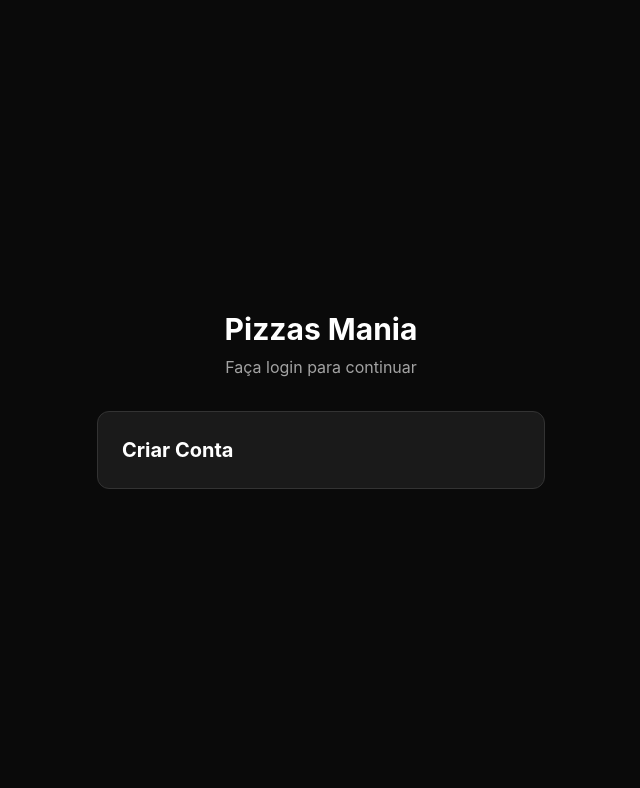
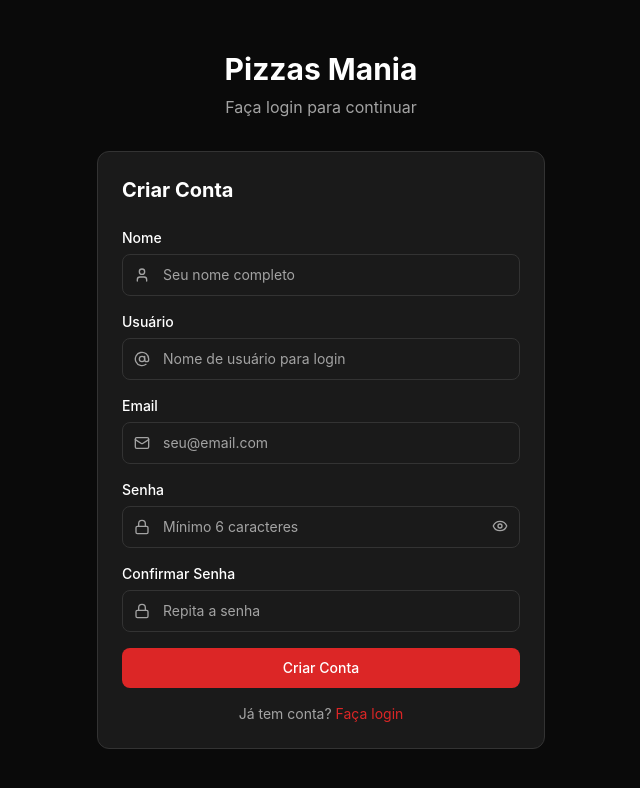
Before and after one commit to wspontes/pizzas-mania, a React (Vite) app: page /auth/register in a window 1280 px wide. Shown: the top 788 px of the page, without its empty margins (319-959 px from the left). Built offline with nearby package versions, Linux system fonts and the light colour scheme; no server answers.

Commit message:
feat: login com usuário + cadastro funcional
- Login aceita usuário (nome) ou email
- Busca email no Firestore quando usa username
- Cadastro funcional com nome, usuário, email e senha
- Salva dados do usuário no Firestore ao registrar
- Login/Register com react-hook-form + Zod

```diff
--- a/src/contexts/AuthContext.tsx
+++ b/src/contexts/AuthContext.tsx
@@ -7,7 +7,7 @@ import {
   updateProfile,
   type User as FirebaseUser,
 } from 'firebase/auth'
-import { doc, getDoc } from 'firebase/firestore'
+import { doc, getDoc, setDoc, query, where, getDocs, collection } from 'firebase/firestore'
 import { auth, db } from '@/firebase/config'
 import type { User } from '@/types'
 
@@ -15,8 +15,8 @@ interface AuthContextType {
   user: User | null
   firebaseUser: FirebaseUser | null
   loading: boolean
-  login: (email: string, password: string) => Promise<void>
-  register: (email: string, password: string, name: string) => Promise<void>
+  login: (identifier: string, password: string) => Promise<void>
+  register: (data: { name: string; username: string; email: string; password: string }) => Promise<void>
   logout: () => Promise<void>
 }
 
@@ -47,13 +47,33 @@ export function AuthProvider({ children }: { children: ReactNode }) {
     return unsubscribe
   }, [])
 
-  const login = async (email: string, password: string) => {
+  const login = async (identifier: string, password: string) => {
+    let email = identifier
+
+    if (!identifier.includes('@')) {
+      const q = query(collection(db, 'users'), where('username', '==', identifier))
+      const snapshot = await getDocs(q)
+      if (snapshot.empty) {
+        throw new Error('Usuário não encontrado')
+      }
+      email = snapshot.docs[0].data().email
+    }
+
     await signInWithEmailAndPassword(auth, email, password)
   }
 
-  const register = async (email: string, password: string, name: string) => {
-    const result = await createUserWithEmailAndPassword(auth, email, password)
-    await updateProfile(result.user, { displayName: name })
+  const register = async (data: { name: string; username: string; email: string; password: string }) => {
+    const result = await createUserWithEmailAndPassword(auth, data.email, data.password)
+    await updateProfile(result.user, { displayName: data.name })
+    await setDoc(doc(db, 'users', result.user.uid), {
+      name: data.name,
+      username: data.username,
+      email: data.email,
+      role: 'admin',
+      active: true,
+      createdAt: new Date().toISOString(),
+      updatedAt: new Date().toISOString(),
+    })
   }
 
   const logout = async () => {
--- a/src/pages/public/Login.tsx
+++ b/src/pages/public/Login.tsx
@@ -2,7 +2,7 @@ import { useState } from 'react'
 import { useNavigate, Link } from 'react-router-dom'
 import { useForm } from 'react-hook-form'
 import { zodResolver } from '@hookform/resolvers/zod'
-import { Mail, Lock, Eye, EyeOff } from 'lucide-react'
+import { User, Lock, Eye, EyeOff } from 'lucide-react'
 import { Button, Input } from '@/components/ui'
 import { useAuth } from '@/contexts/AuthContext'
 import { loginSchema, type LoginFormData } from '@/utils/validators'
@@ -22,12 +22,12 @@ export default function Login() {
     try {
       setLoading(true)
       setError('')
-      await login(data.email, data.password)
+      await login(data.identifier, data.password)
       navigate('/admin')
     } catch (err) {
       const message = err instanceof Error ? err.message : ''
-      if (message.includes('user-not-found') || message.includes('wrong-password') || message.includes('invalid-credential')) {
-        setError('Email ou senha inválidos')
+      if (message.includes('user-not-found') || message.includes('wrong-password') || message.includes('invalid-credential') || message === 'Usuário não encontrado') {
+        setError('Usuário ou senha inválidos')
       } else if (message.includes('too-many-requests')) {
         setError('Muitas tentativas. Tente novamente mais tarde')
       } else {
@@ -50,12 +50,12 @@ export default function Login() {
 
       <form onSubmit={handleSubmit(onSubmit)} className="space-y-4">
         <Input
-          label="Email"
-          type="email"
-          placeholder="seu@email.com"
-          icon={<Mail size={16} />}
-          error={errors.email?.message}
-          {...register('email')}
+          label="Usuário"
+          type="text"
+          placeholder="Seu usuário ou email"
+          icon={<User size={16} />}
+          error={errors.identifier?.message}
+          {...register('identifier')}
         />
         <div className="relative">
           <Input
--- a/src/pages/public/Register.tsx
+++ b/src/pages/public/Register.tsx
@@ -1,7 +1,118 @@
+import { useState } from 'react'
+import { useNavigate, Link } from 'react-router-dom'
+import { useForm } from 'react-hook-form'
+import { zodResolver } from '@hookform/resolvers/zod'
+import { User, Mail, Lock, Eye, EyeOff, AtSign } from 'lucide-react'
+import { Button, Input } from '@/components/ui'
+import { useAuth } from '@/contexts/AuthContext'
+import { registerSchema, type RegisterFormData } from '@/utils/validators'
+
 export default function Register() {
+  const navigate = useNavigate()
+  const { register: registerUser } = useAuth()
+  const [showPassword, setShowPassword] = useState(false)
+  const [error, setError] = useState('')
+  const [loading, setLoading] = useState(false)
+
+  const { register, handleSubmit, formState: { errors } } = useForm<RegisterFormData>({
+    resolver: zodResolver(registerSchema),
+  })
+
+  const onSubmit = async (data: RegisterFormData) => {
+    try {
+      setLoading(true)
+      setError('')
+      await registerUser({
+        name: data.name,
+        username: data.username,
+        email: data.email,
+        password: data.password,
+      })
+      navigate('/admin')
+    } catch (err) {
+      const message = err instanceof Error ? err.message : ''
+      if (message.includes('email-already-in-use')) {
+        setError('Este email já está em uso')
+      } else if (message.includes('weak-password')) {
+        setError('Senha muito fraca')
+      } else {
+        setError('Erro ao criar conta. Tente novamente')
+      }
+    } finally {
+      setLoading(false)
+    }
+  }
+
   return (
     <div className="rounded-xl border border-border bg-surface p-6">
-      <h2 className="text-xl font-bold text-white">Criar Conta</h2>
+      <h2 className="mb-6 text-xl font-bold text-white">Criar Conta</h2>
+
+      {error && (
+        <div className="mb-4 rounded-lg bg-red-500/10 px-4 py-3 text-sm text-red-400">
+          {error}
+        </div>
+      )}
+
+      <form onSubmit={handleSubmit(onSubmit)} className="space-y-4">
+        <Input
+          label="Nome"
+          placeholder="Seu nome completo"
+          icon={<User size={16} />}
+          error={errors.name?.message}
+          {...register('name')}
+        />
+        <Input
+          label="Usuário"
+          placeholder="Nome de usuário para login"
+          icon={<AtSign size={16} />}
+          error={errors.username?.message}
+          {...register('username')}
+        />
+        <Input
+          label="Email"
+          type="email"
+          placeholder="seu@email.com"
+          icon={<Mail size={16} />}
+          error={errors.email?.message}
+          {...register('email')}
+        />
+        <div className="relative">
+          <Input
+            label="Senha"
+            type={showPassword ? 'text' : 'password'}
+            placeholder="Mínimo 6 caracteres"
+            icon={<Lock size={16} />}
+            error={errors.password?.message}
+            {...register('password')}
+          />
+          <button
+            type="button"
+            onClick={() => setShowPassword(!showPassword)}
+            className="absolute right-3 top-[38px] text-muted hover:text-white transition-colors"
+          >
+            {showPassword ? <EyeOff size={16} /> : <Eye size={16} />}
+          </button>
+        </div>
+        <Input
+          label="Confirmar Senha"
+          type="password"
+          placeholder="Repita a senha"
+          icon={<Lock size={16} />}
+          error={errors.confirmPassword?.message}
+          {...register('confirmPassword')}
+        />
+
+        <Button type="submit" className="w-full" loading={loading}>
+          Criar Conta
+        </Button>
+      </form>
+
+      <p className="mt-4 text-center text-sm text-muted">
+        Já tem conta?{' '}
+        <Link to="/auth/login" className="text-accent hover:text-red-400">
+          Faça login
+        </Link>
+      </p>
     </div>
   )
 }
--- a/src/utils/validators.ts
+++ b/src/utils/validators.ts
@@ -1,14 +1,15 @@
 import { z } from 'zod'
 
 export const loginSchema = z.object({
-  email: z.string().email('Email inválido'),
+  identifier: z.string().min(1, 'Usuário é obrigatório'),
   password: z.string().min(6, 'Mínimo de 6 caracteres'),
 })
 
 export const registerSchema = z.object({
   name: z.string().min(2, 'Nome deve ter no mínimo 2 caracteres'),
+  username: z.string().min(3, 'Usuário deve ter no mínimo 3 caracteres').regex(/^[a-zA-Z0-9_]+$/, 'Apenas letras, números e _'),
   email: z.string().email('Email inválido'),
-  phone: z.string().min(10, 'Telefone inválido'),
+  phone: z.string().min(10, 'Telefone inválido').optional(),
   password: z.string().min(6, 'Mínimo de 6 caracteres'),
   confirmPassword: z.string(),
 }).refine((data) => data.password === data.confirmPassword, {
```
